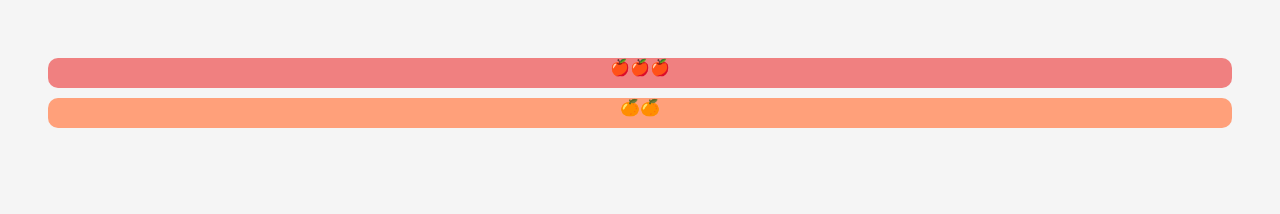
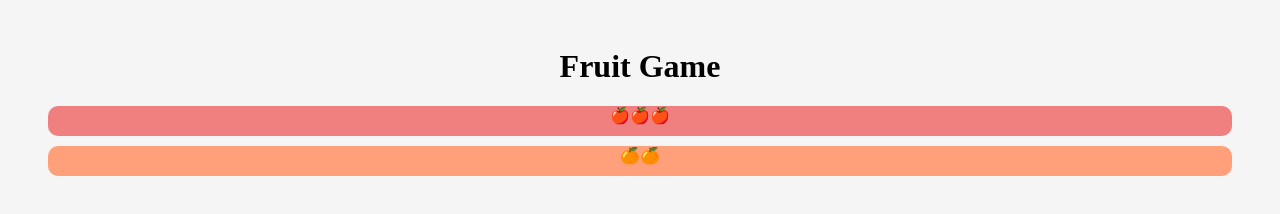
Before and after one commit to meljpetersen/the_fruit_game, a website built with Vite: page index.html in a window 1280 px wide. Built offline with nearby package versions, Linux system fonts and the light colour scheme.

Commit message:
Add title to index.html for Fruit Game

```diff
--- a/index.html
+++ b/index.html
@@ -3,6 +3,7 @@
         <link rel="stylesheet" href="index.css">
     </head>
     <body>
+        <h1>Fruit Game</h1>
         <div id="apple-shelf"></div>
         <div id="orange-shelf"></div>
         <script src="index.js"></script>
```
